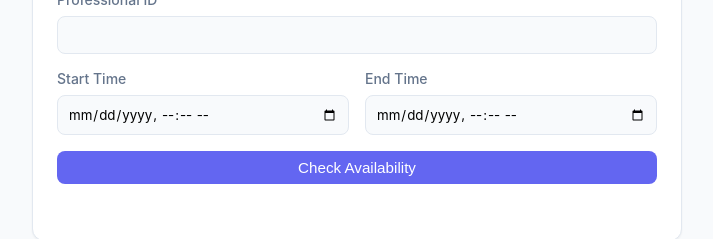
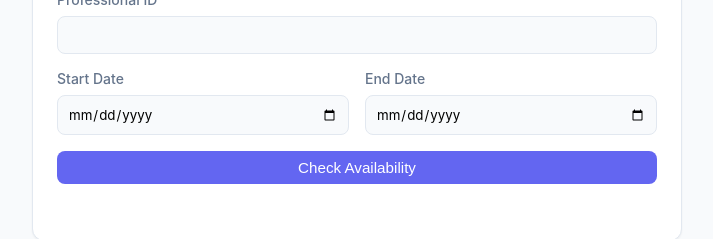
Before and after one commit to josephselwin/service-scheduler-ui, a React (Vite) app: page / in a window 1280 px wide. Both pictures are taken after a click on the button "Check Availability". Shown: the part 314-553 px from the top of the page, without its empty margins (283-996 px from the left). Built offline with nearby package versions, Linux system fonts and the light colour scheme; no server answers.

Commit message:
Enhancement: Use date-only inputs for availability check

```diff
--- a/src/components/AvailabilityCheck.jsx
+++ b/src/components/AvailabilityCheck.jsx
@@ -24,8 +24,8 @@ const AvailabilityCheck = () => {
         try {
             const response = await serviceSchedulerApi.checkAvailability(
                 formData.professionalId,
-                formData.start,
-                formData.end
+                `${formData.start}T00:00:00`,
+                `${formData.end}T23:59:59`
             );
             setResult(response.data);
         } catch (err) {
@@ -54,9 +54,9 @@ const AvailabilityCheck = () => {
 
                 <div style={{ display: 'grid', gridTemplateColumns: '1fr 1fr', gap: '1rem' }}>
                     <div className="form-group">
-                        <label className="form-label">Start Time</label>
+                        <label className="form-label">Start Date</label>
                         <input
-                            type="datetime-local"
+                            type="date"
                             name="start"
                             className="form-input"
                             value={formData.start}
@@ -65,9 +65,9 @@ const AvailabilityCheck = () => {
                         />
                     </div>
                     <div className="form-group">
-                        <label className="form-label">End Time</label>
+                        <label className="form-label">End Date</label>
                         <input
-                            type="datetime-local"
+                            type="date"
                             name="end"
                             className="form-input"
                             value={formData.end}
```
